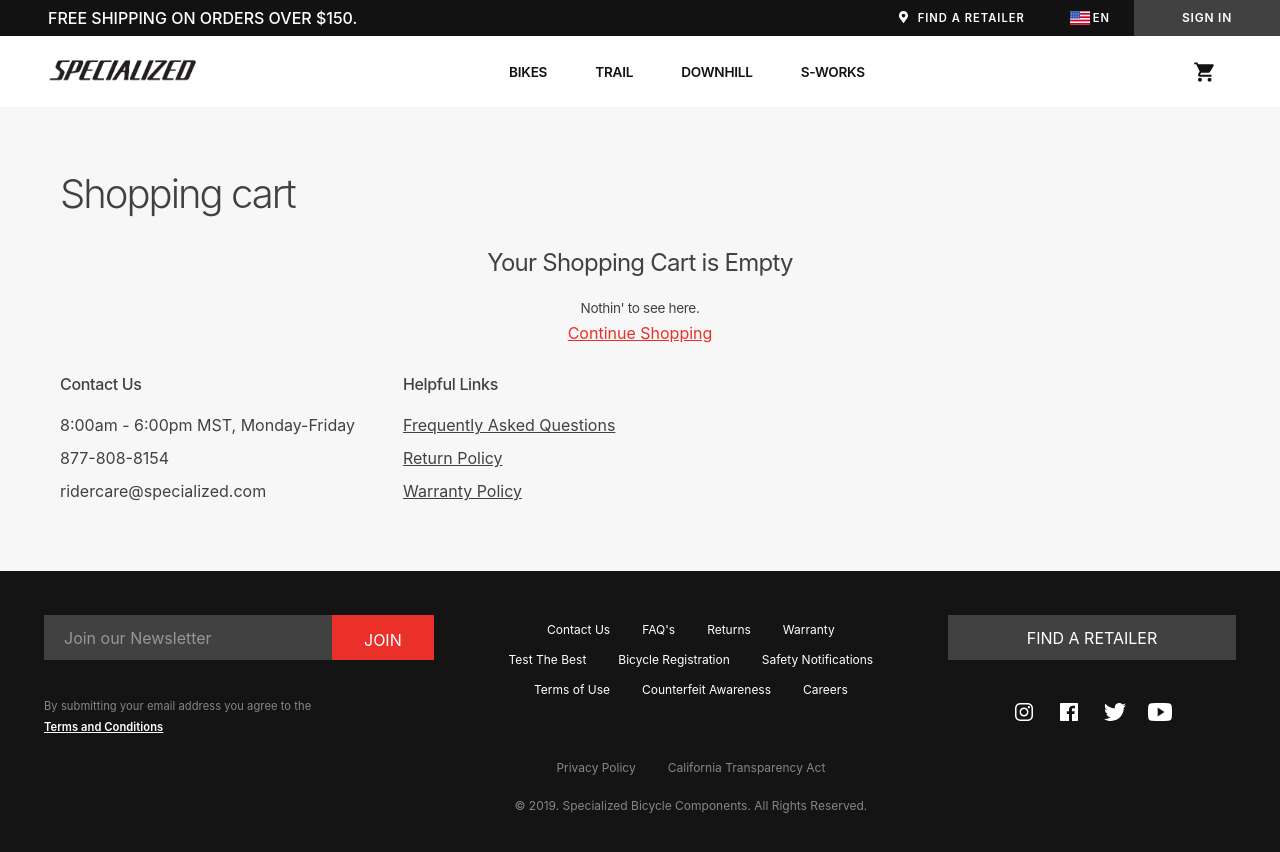
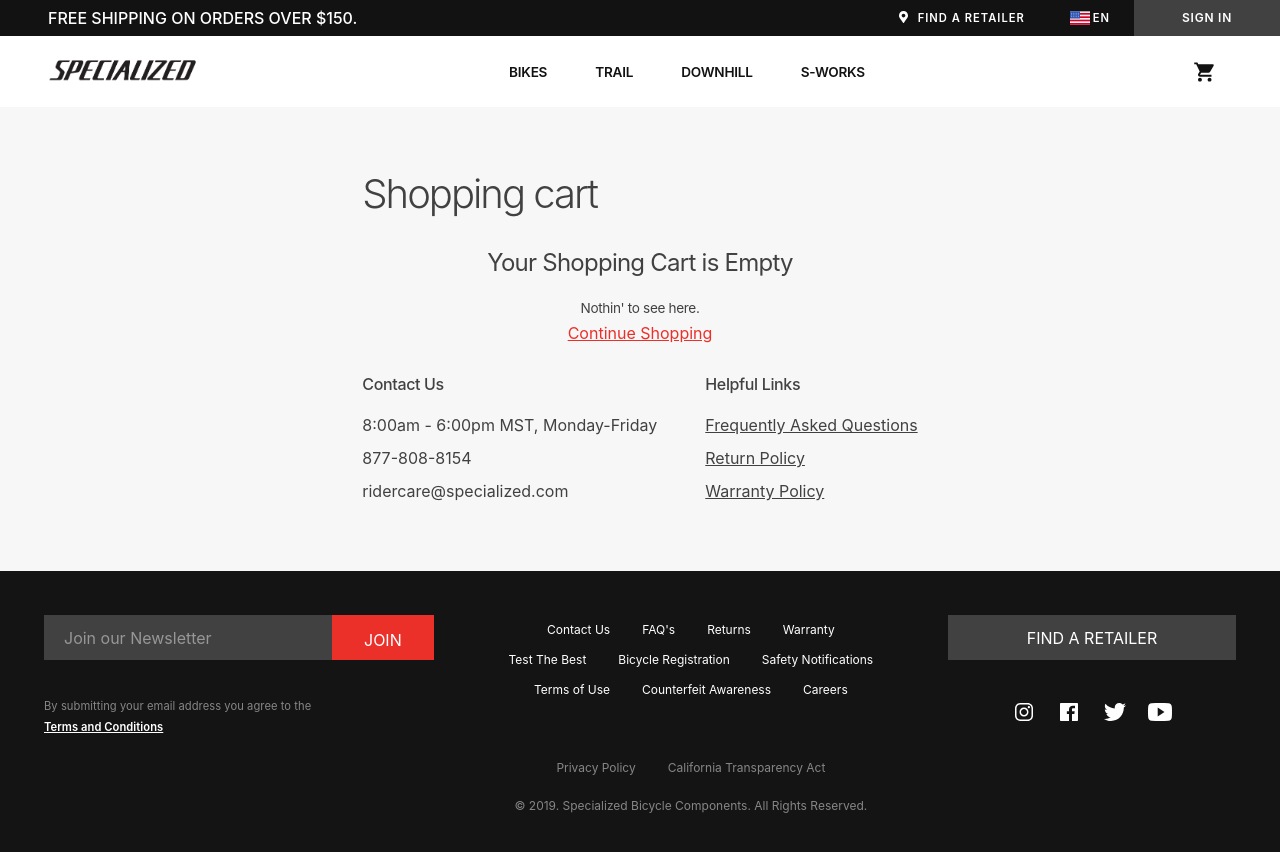
Before and after one commit to markstepchin/specialized, a React (Create React App) app: page /cart in a window 1280 px wide. Shown: the top 852 px of the page. Built offline with nearby package versions, Linux system fonts and the light colour scheme.

Commit message:
Make the footer sticky

```diff
--- a/src/App.scss
+++ b/src/App.scss
@@ -37,3 +37,10 @@
   background-color: rgb(247,247,247);
   color: #414141;
 }
+
+#root {
+  display: flex;
+  flex-direction: column;
+  justify-content: space-between;
+  min-height: 100vh;
+}
--- a/src/Layout/CartPreview.js
+++ b/src/Layout/CartPreview.js
@@ -23,14 +23,14 @@
         {showPreview && (
           <div
             id='cart-preview'
-            onClick={() => onCartPreviewClick()}
             onMouseEnter={() => onCartPreviewHover()}
             onMouseLeave={() => onCartPreviewHoverExit()}>
             <CartListing bikeList={bikeList} removeItem={removeItem}/>
             <CartSubtotal subtotal={subtotal}/>
             <Link
               to='/cart'
-              className='checkout-button'>
+              className='checkout-button'
+              onClick={() => onCartPreviewClick()}>
               view cart and checkout
             </Link>
           </div>
```
